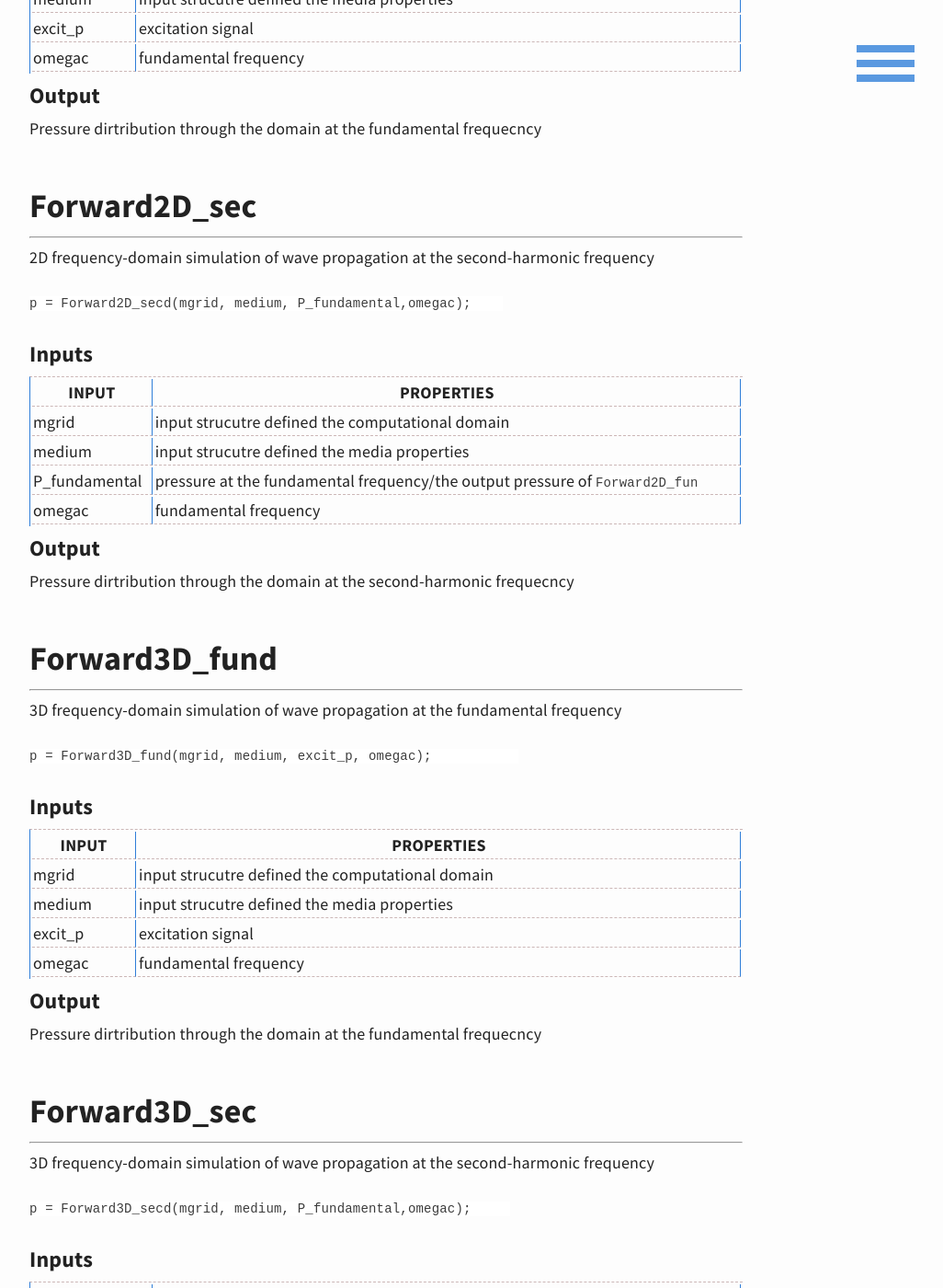
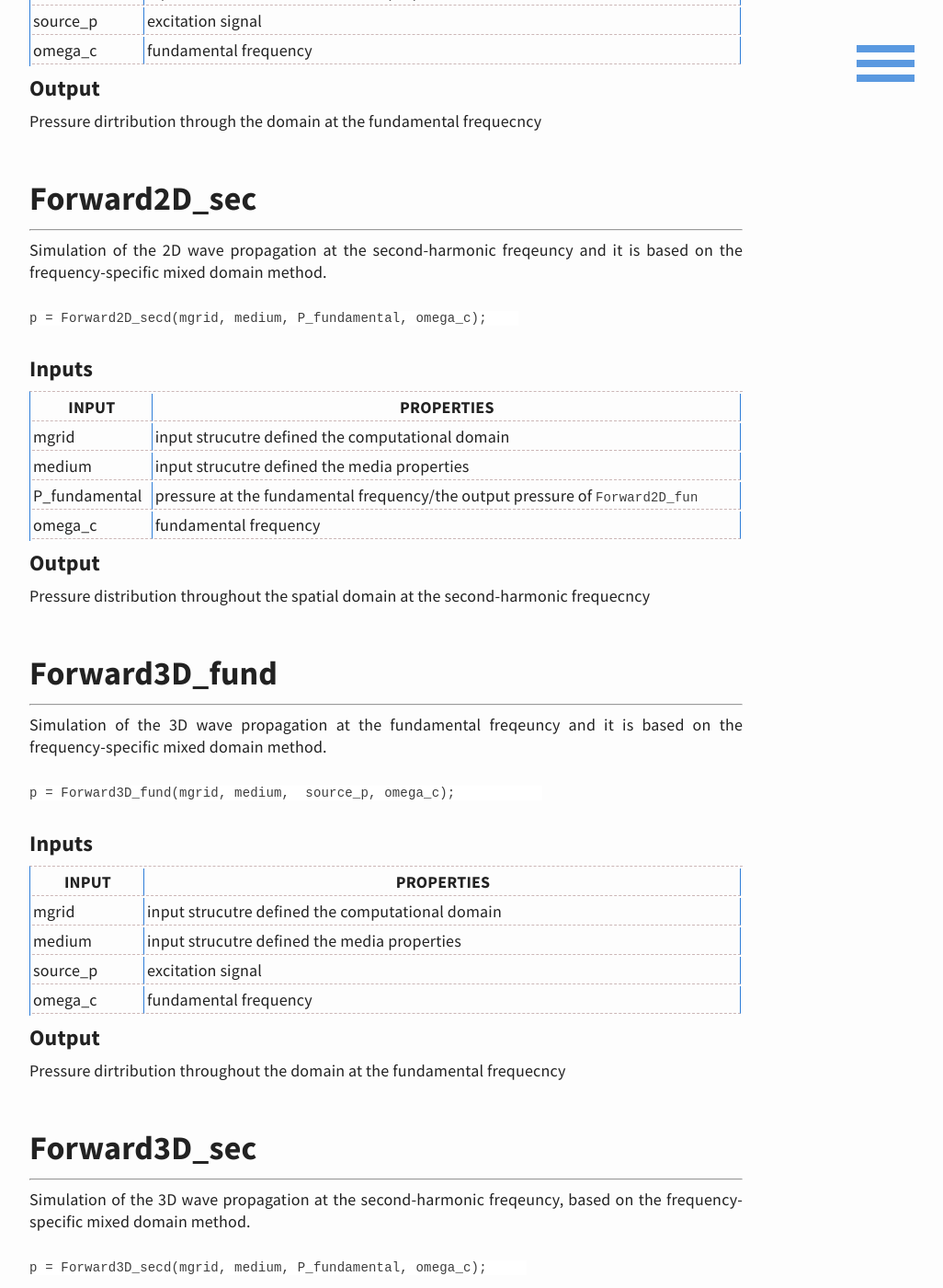
Before and after one commit to m-SOUND/mSOUND, a Jekyll site: the page built from functions.md, in a window 1280 px wide and 1400 px high, scrolled down 3110 px. Shown: the whole window at 92% size, without its empty margins (220-1246 px from the left). Built offline with Jekyll 4.4.1, drawn with Linux system fonts in a browser that asks for light colours; some of the changed text lies outside the part shown.

Commit message:
Update functions.md

````diff
--- a/functions.md
+++ b/functions.md
@@ -27,10 +27,10 @@
 dy   | spatial step size in the y direction
 dz   | spatial step size in the z direction
 dt   | temporal step size in the time domain
-xlen |  total domain size in the x direction
-ylen |  total domain size in the y direction
-zlen |  total domain size in the z direction
-tlen | total temporal domain size
+x_length |  total domain size in the x direction
+y_length |  total domain size in the y direction
+z_length |  total domain size in the z direction
+t_length | total temporal domain size
 
 ### Outputs
 
@@ -42,18 +42,17 @@
 mgrid.t  | time array
 mgrid.kx |  wavevector in the x direction
 mgrid.ky |  wavevector in the y direction
-mgrid.kz |  wavevector in the z direction
 mgrid.w  | angular freuqency
 mgrid.num_x | number of grid points in the x direction
-mgrid.num_y | number of grid points in the x direction
-mgrid.num_z | number of grid points in the x direction
+mgrid.num_y | number of grid points in the y direction
+mgrid.num_z | number of grid points in the z direction
 mgrid.num_t | number of time steps
 
 ## Forward1D
 ***
-1D mixed-domain simulation of wave propagation, can give transient results directly
+Simulation of 1D wave propagation, based on the transient mixed domain method.
 ```
-p = Forward1D(mgrid, medium,excit_p);
+p = Forward1D(mgrid, medium, source_p);
 ```
 
 ### Inputs
@@ -62,18 +61,19 @@
 ------------ | -------------
 mgrid    |input strucutre defined the computational domain
 medium   |input strucutre defined the media properties
-excit_p  |excitation signal
+source_p |excitation signal
 
 ### Output
 
-Time-domain pressure dirtribution through the whole domain
+Time-domain results
 
 ## Forward2D
 ***
 
-2D mixed-domain simulation of wave propagation, can give transient results directly
+Simulation of the 2D wave propagation and it is based on the transient mixed domain method.
+
 ```
-p = Forward2D(mgrid, medium,excit_p);
+p = Forward2D(mgrid, medium, source_p);
 ```
 
 ### Inputs
@@ -82,17 +82,17 @@
 ------------ | -------------
 mgrid    |input strucutre defined the computational domain
 medium   |input strucutre defined the media properties
-excit_p  |excitation signal
+source_p |excitation signal
 
 ### Output
-Time-domain pressure dirtribution through the whole domain
+Time-domain results
 
 ## Forward3D
 ***
 
-3D mixed-domain simulation of wave propagation, can give transient results directly
+Simulation of 3D wave propagation and it is based on the transient mixed domain method.
 ```
-p = Forward1D(mgrid, medium,excit_p);
+p = Forward3D(mgrid, medium,source_p);
 ```
 ### Inputs
 
@@ -100,26 +100,26 @@
 ------------ | -------------
 mgrid    |input strucutre defined the computational domain
 medium   |input strucutre defined the media properties
-excit_p  |excitation signal
+source_p |excitation signal
 
 ### Output
-Time-domain pressure dirtribution through the whole domain
+Time-domain results
 
 ## Forward2D_fund
 ***
 
-2D frequency-domain simulation of wave propagation at the fundamental frequency
+Simulation of the 2D wave propagation at the fundamental freqeuncy and it is based on the frequency-specific mixed domain method.
 ```
-p = Forward2D_fund(mgrid, medium, excit_p, omegac);
+p = Forward2D_fund(mgrid, medium, source_p, omega_c);
 ```
 ### Inputs
 
 INPUT | PROPERTIES
 ------------ | -------------
-mgrid    |input strucutre defined the computational domain
-medium   |input strucutre defined the media properties
-excit_p  |excitation signal
-omegac   |fundamental frequency
+mgrid     |input strucutre defined the computational domain
+medium    |input strucutre defined the media properties
+source_p  |excitation signal
+omega_c   |fundamental frequency
 
 ### Output
 Pressure dirtribution through the domain at the fundamental frequecncy
@@ -127,9 +127,9 @@
 ## Forward2D_sec
 ***
 
-2D frequency-domain simulation of wave propagation at the second-harmonic frequency
+Simulation of the 2D wave propagation at the second-harmonic freqeuncy and it is based on the frequency-specific mixed domain method.
 ```
-p = Forward2D_secd(mgrid, medium, P_fundamental,omegac);
+p = Forward2D_secd(mgrid, medium, P_fundamental, omega_c);
 ```
 
 ### Inputs
@@ -139,36 +139,36 @@
 mgrid          |input strucutre defined the computational domain
 medium         |input strucutre defined the media properties
 P_fundamental  |pressure at the fundamental frequency/the output pressure of ```Forward2D_fun```
-omegac         |fundamental frequency
+omega_c        |fundamental frequency
 
 ### Output
-Pressure dirtribution through the domain at the second-harmonic frequecncy
+Pressure distribution throughout the spatial domain at the second-harmonic frequecncy
 
 ## Forward3D_fund
 ***
 
-3D frequency-domain simulation of wave propagation at the fundamental frequency
+Simulation of the 3D wave propagation at the fundamental freqeuncy and it is based on the frequency-specific mixed domain method.
 ```
-p = Forward3D_fund(mgrid, medium, excit_p, omegac);
+p = Forward3D_fund(mgrid, medium,  source_p, omega_c);
 ```
 ### Inputs
 
 INPUT | PROPERTIES
 ------------ | -------------
-mgrid    |input strucutre defined the computational domain
-medium   |input strucutre defined the media properties
-excit_p  |excitation signal
-omegac   |fundamental frequency
+mgrid     |input strucutre defined the computational domain
+medium    |input strucutre defined the media properties
+source_p  |excitation signal
+omega_c   |fundamental frequency
 
 ### Output
-Pressure dirtribution through the domain at the fundamental frequecncy
+Pressure dirtribution throughout the domain at the fundamental frequecncy
 
 ## Forward3D_sec
 ***
 
-3D frequency-domain simulation of wave propagation at the second-harmonic frequency
+Simulation of the 3D wave propagation at the second-harmonic freqeuncy, based on the frequency-specific mixed domain method.
 ```
-p = Forward3D_secd(mgrid, medium, P_fundamental,omegac);
+p = Forward3D_secd(mgrid, medium, P_fundamental, omega_c);
 ```
 ### Inputs
 
@@ -177,7 +177,7 @@
 mgrid          |input strucutre defined the computational domain
 medium         |input strucutre defined the media properties
 P_fundamental  |pressure at the fundamental frequency/the output pressure of ```Forward3D_fun```
-omegac         |fundamental frequency
+omega_c        |fundamental frequency
 
 ### Output
-Pressure dirtribution through the domain at the second-harmonic frequecncy
+Pressure dirtribution throught the spatial domain at the second-harmonic frequecncy.
````
Also changed, not shown: other parts of functions.md (+3 -3 lines).
